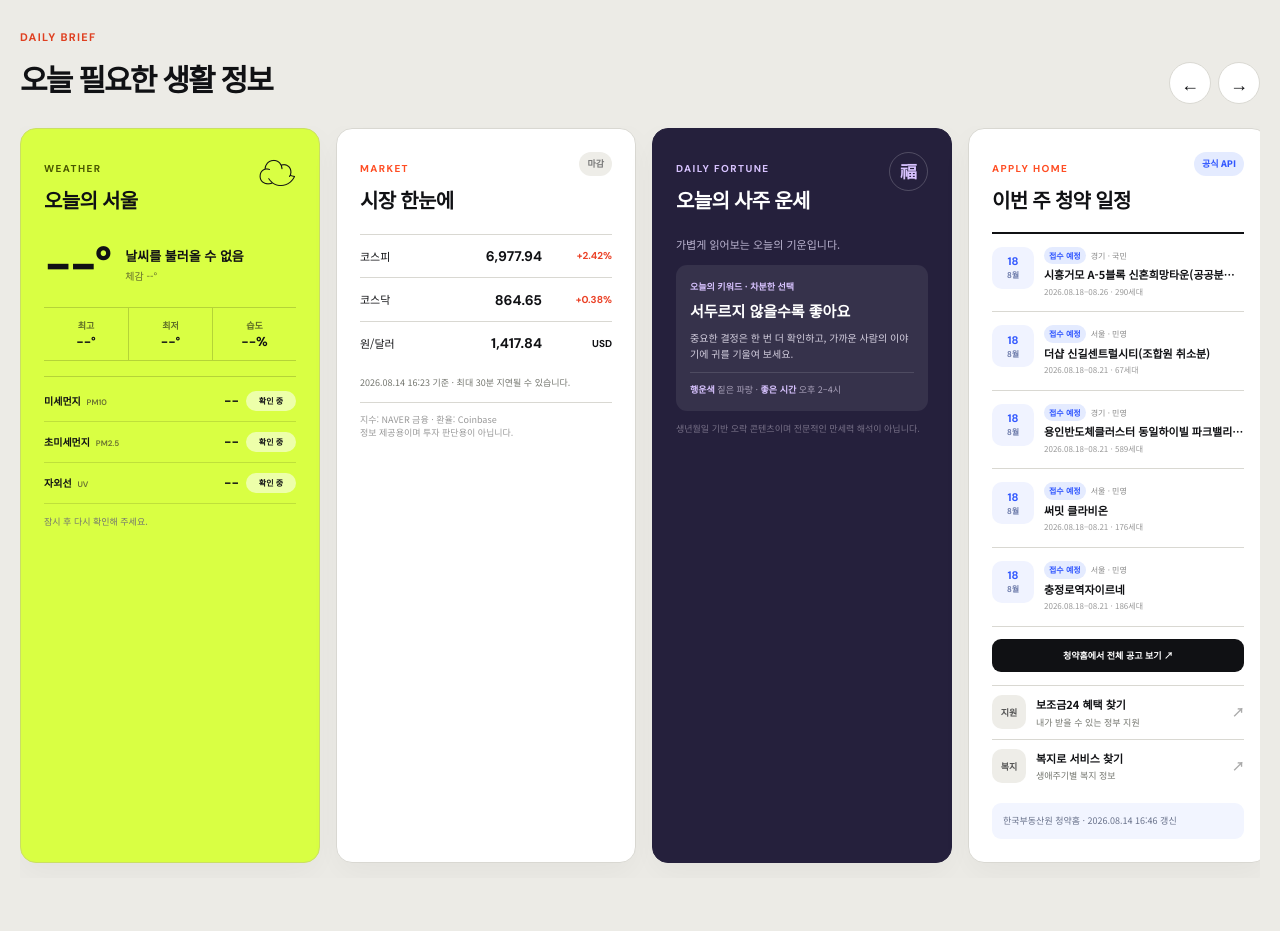
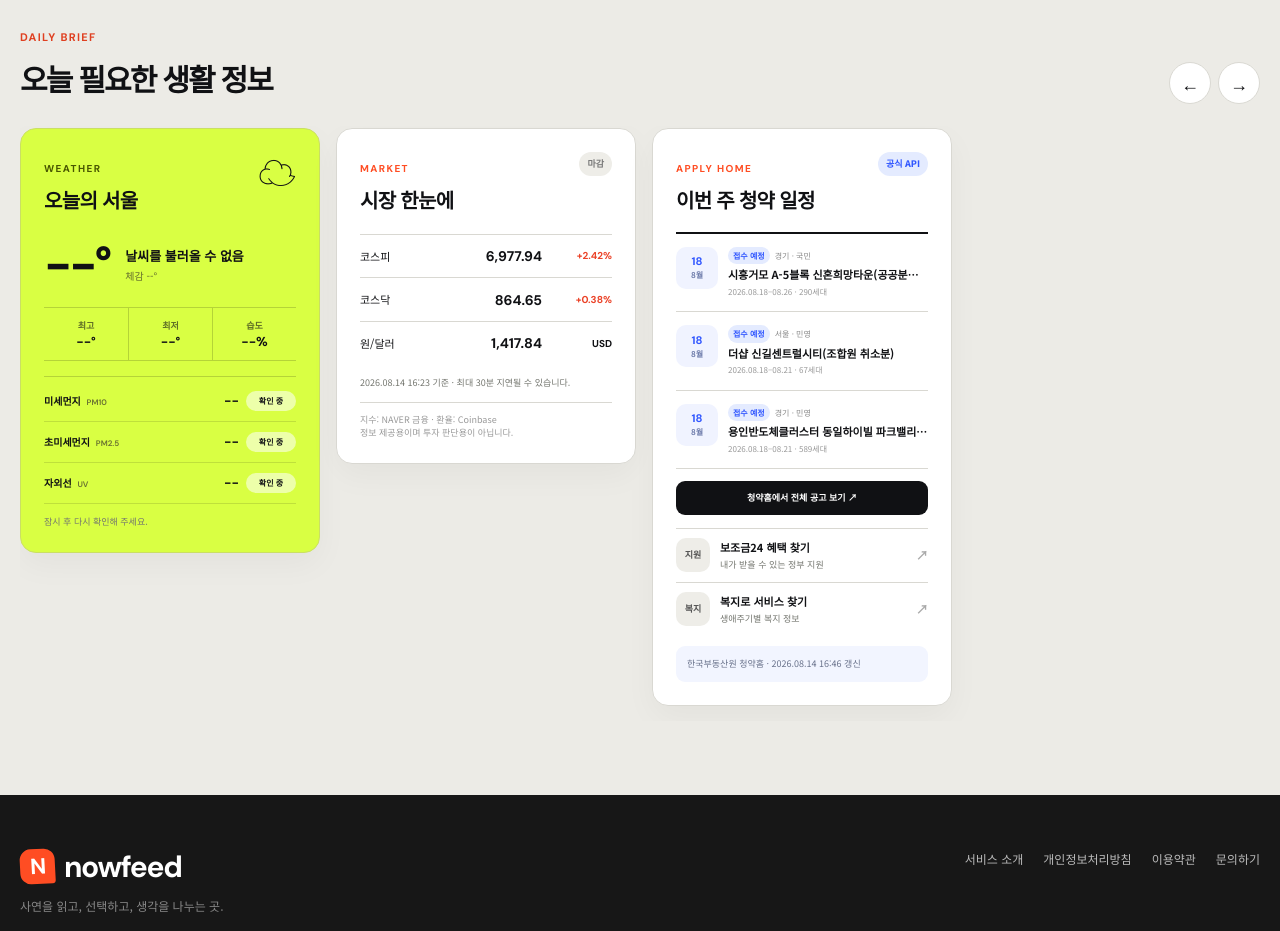
Before and after one commit to evolvekorea/nowfeed, a plain HTML site: page index.html in a window 1280 px wide. Shown: the part 1200-2131 px from the top of the page. Drawn offline with Linux system fonts and the light colour scheme; no server answers.

Commit message:
Remove static fortune and compact daily cards

```diff
--- a/index.html
+++ b/index.html
@@ -25,7 +25,7 @@
   <script defer src="js/app.js?v=20260814b"></script>
   <script defer src="js/weather.js?v=20260813d"></script>
   <script defer src="js/market.js?v=20260813b"></script>
-  <script defer src="js/housing.js?v=20260813c"></script>
+  <script defer src="js/housing.js?v=20260814d"></script>
   <script type="application/ld+json">
   {
     "@context":"https://schema.org",
@@ -116,19 +116,9 @@
         </ul>
         <small id="market-updated">시세 데이터를 불러오는 중입니다.</small>
         <p class="data-source">지수: NAVER 금융 · 환율: Coinbase<br>정보 제공용이며 투자 판단용이 아닙니다.</p>
-      </section><section class="info-card fortune-card" aria-labelledby="fortune-title">
-        <div class="info-card-head"><div><span class="info-eyebrow">DAILY FORTUNE</span><h2 id="fortune-title">오늘의 사주 운세</h2></div><span class="fortune-symbol" aria-hidden="true">福</span></div>
-        <p class="fortune-intro">가볍게 읽어보는 오늘의 기운입니다.</p>
-        <div class="fortune-result fortune-today">
-          <span>오늘의 키워드 · 차분한 선택</span>
-          <strong>서두르지 않을수록 좋아요</strong>
-          <p>중요한 결정은 한 번 더 확인하고, 가까운 사람의 이야기에 귀를 기울여 보세요.</p>
-          <div><b>행운색</b> 짙은 파랑 · <b>좋은 시간</b> 오후 2–4시</div>
-        </div>
-        <small>생년월일 기반 오락 콘텐츠이며 전문적인 만세력 해석이 아닙니다.</small>
       </section><section class="info-card life-card" id="life-info" aria-labelledby="life-title">
         <div class="info-card-head"><div><span class="info-eyebrow">APPLY HOME</span><h2 id="life-title">이번 주 청약 일정</h2></div><span class="life-badge">공식 API</span></div>
-        <div class="housing-list" id="housing-list" aria-live="polite"><p>청약 일정을 불러오는 중입니다.</p></div>
+        <div class="housing-list" id="housing-list" data-limit="3" aria-live="polite"><p>청약 일정을 불러오는 중입니다.</p></div>
         <a class="housing-more" href="https://www.applyhome.co.kr/" target="_blank" rel="noopener noreferrer">청약홈에서 전체 공고 보기 ↗</a>
         <div class="life-links support-links">
           <a href="https://www.gov.kr/portal/rcvfvrSvc/main/nonLogin" target="_blank" rel="noopener noreferrer"><span>지원</span><div><strong>보조금24 혜택 찾기</strong><small>내가 받을 수 있는 정부 지원</small></div><b>↗</b></a>
--- a/js/housing.js
+++ b/js/housing.js
@@ -2,6 +2,7 @@
   const list = document.querySelector('#housing-list');
   const updated = document.querySelector('#housing-updated');
   if (!list || !updated) return;
+  const itemLimit = Math.max(1, Number(list.dataset.limit || 5));
 
   const formatDate = (date) => {
     const [, month, day] = date.split('-');
@@ -44,7 +45,7 @@
       const response = await fetch(`data/housing.json?v=${Date.now()}`, { cache: 'no-store' });
       if (!response.ok) throw new Error(`Housing request failed: ${response.status}`);
       const data = await response.json();
-      list.replaceChildren(...data.items.slice(0, 5).map(renderItem));
+      list.replaceChildren(...data.items.slice(0, itemLimit).map(renderItem));
       if (!data.items.length) list.innerHTML = '<p>현재 접수 예정인 APT 공고가 없습니다.</p>';
       updated.textContent = `한국부동산원 청약홈 · ${data.displayTime} 갱신`;
     } catch {
```
Also changed, not shown: css/portal.css.
